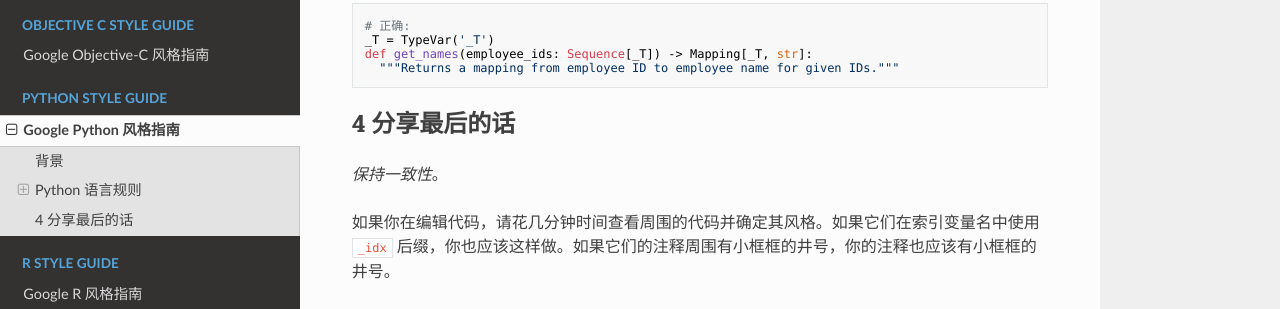
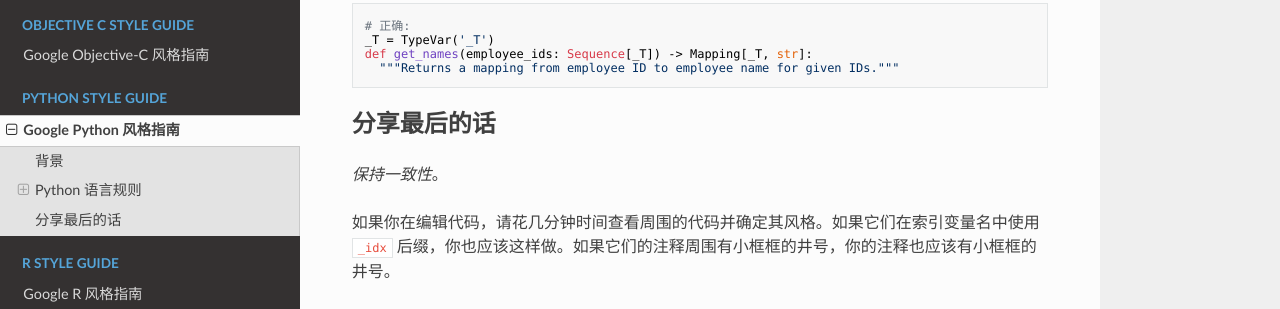
Before and after one commit to tianyeeT/google-styleguide-zh, an MkDocs documentation site: the page built from docs/python-style-guide/index.md, in a window 1280 px wide and 900 px high, scrolled down 45590 px. Shown: the part 285-594 px from the top of the window. Built offline with MkDocs 1.6.1, drawn with Linux system fonts in a browser that asks for light colours; nearby versions of some CDN libraries.

Commit message:
fix typo

````diff
--- a/docs/python-style-guide/index.md
+++ b/docs/python-style-guide/index.md
@@ -2238,7 +2238,7 @@ def get_names(employee_ids: Sequence[_T]) -> Mapping[_T, str]:
   """Returns a mapping from employee ID to employee name for given IDs."""
 ```
 
-## 4 分享最后的话
+## 分享最后的话
 
 *保持一致性*。
 
````
